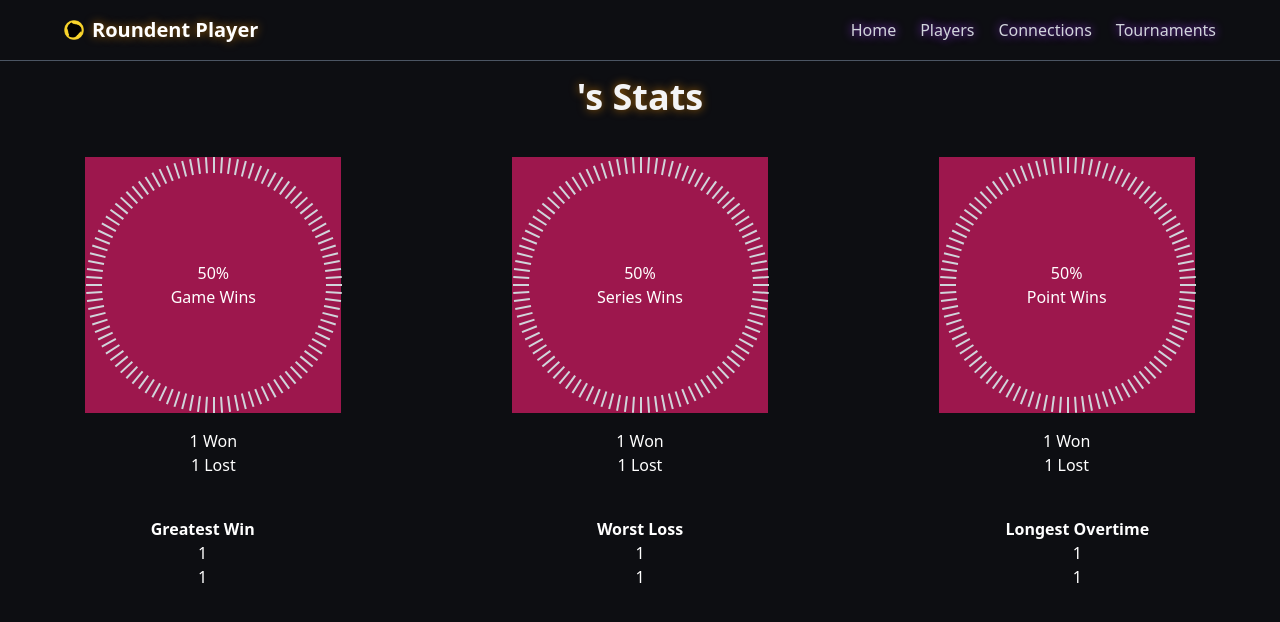
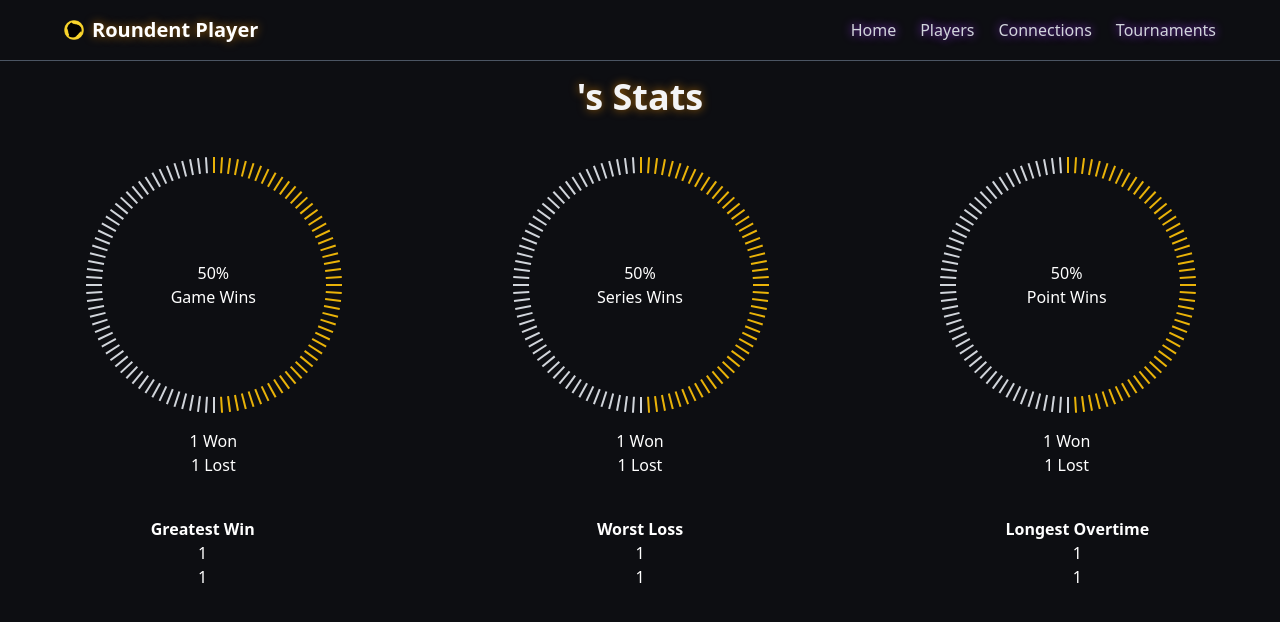
Before and after one commit to CoryChilton/roundnet-player-web-app, a Next.js app: page /players/1 in a window 1280 px wide. Shown: the top 622 px of the page. Built offline with nearby package versions, Linux system fonts and the light colour scheme; no server answers.

Commit message:
got statmeter animation working

```diff
--- a/src/components/player/StatMeter.tsx
+++ b/src/components/player/StatMeter.tsx
@@ -1,23 +1,25 @@
 export default function StatMeter({percent, label}:{percent: number, label: string}){
-  const degrees = Array(100);
+  const tickNums = Array(100);
   for(let i = 0; i<100; i++) {
-    degrees[i] = Math.round(i * 36) / 10;
+    tickNums[i] = i;
   }
-  console.log(degrees);
   return (
-    <div className="relative bg-pink-800 w-64 aspect-square">
+    <div className="relative w-64 aspect-square">
       <div>
         <h2 className="absolute top-1/2 left-1/2 -translate-x-1/2 -translate-y-1/2 text-center">{percent}%<br/>{label}</h2>
-        {degrees.map(deg =>
-          <Tick key={deg} degRot={deg} />
+        {tickNums.map(i =>
+          <Tick key={i} degRot={Math.round(i * 36) / 10} colored={i < percent } />
         )}
       </div>
     </div>
   )
 }
 
-function Tick({degRot}:{degRot:number}) {
+function Tick({degRot, colored}:{degRot:number, colored:boolean}) {
   return (
-    <div className={`absolute left-1/2 w-[2px] h-4 bg-gray-300 origin-[50%_128px]`} style={{transform: `rotate(${degRot}deg)`}}></div>
+    <div className={`absolute left-1/2 w-[2px] h-4 origin-[50%_128px] opacity-0 animate-fade-in ${colored ? 'bg-yellow-500' : 'bg-gray-300'}`} style={{
+      transform: `rotate(${degRot}deg)`,
+      animationDelay: `${degRot / 150}s`
+    }}></div>
   )
 }
--- a/tailwind.config.ts
+++ b/tailwind.config.ts
@@ -26,6 +26,14 @@ const config: Config = {
         lg: '0 8px 16px var(--tw-shadow-color)',
         glow: '0 0 10px var(--tw-shadow-color)'
       },
+      keyframes: {
+        fadeIn: {
+          '100%': {opacity: '1'},
+        },
+      },
+      animation: {
+        'fade-in': 'fadeIn 0.1s linear forwards',
+      },
     },
   },
   plugins: [
```
